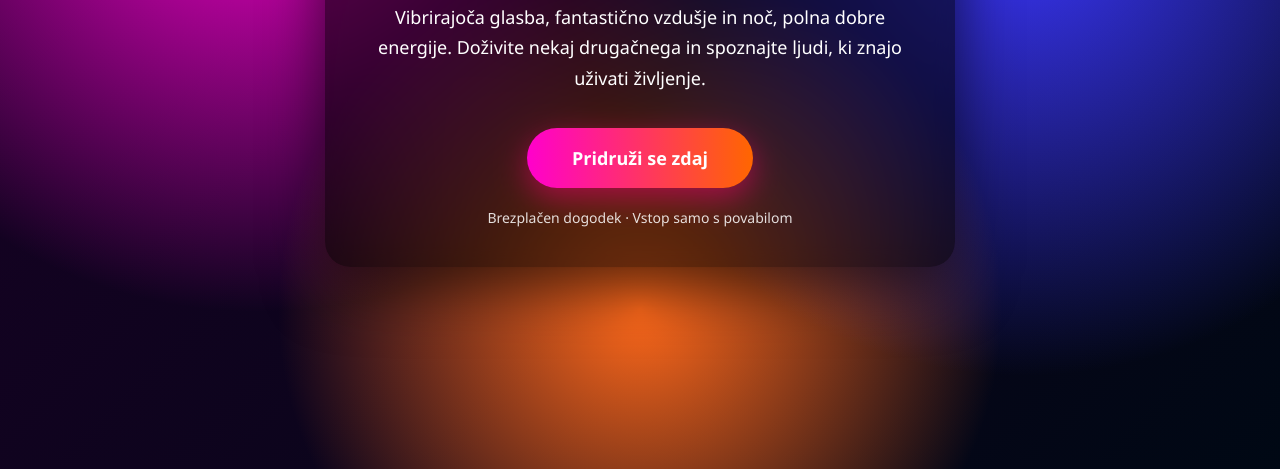
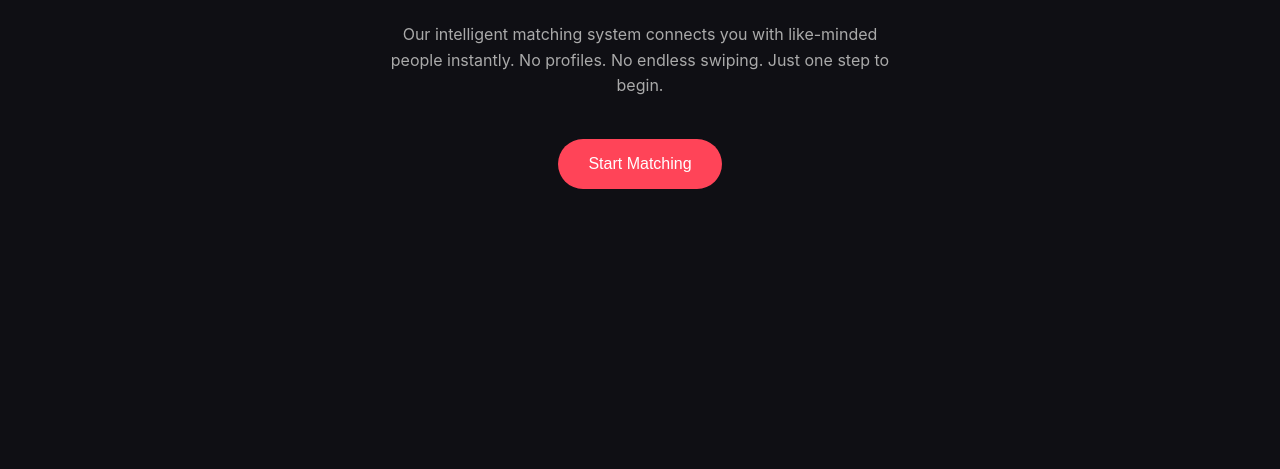
Before and after one commit to junc08520/TQ, a plain HTML site: page index.html in a window 1280 px wide. Shown: the part 331-800 px from the top of the page. Drawn offline with Linux system fonts and the light colour scheme.

Commit message:
Update index.html

```diff
--- a/index.html
+++ b/index.html
@@ -1,9 +1,9 @@
 <!DOCTYPE html>
-<html lang="sl">
+<html lang="en">
 <head>
 <meta charset="UTF-8">
 <meta name="viewport" content="width=device-width, initial-scale=1.0">
-<title>Ekskluzivna Zabava</title>
+<title>Private Match Experience</title>
 
 <!-- Meta Pixel Code -->
 <script>
@@ -15,104 +15,87 @@ n.queue=[];t=b.createElement(e);t.async=!0;
 t.src=v;s=b.getElementsByTagName(e)[0];
 s.parentNode.insertBefore(t,s)}(window, document,'script',
 'https://connect.facebook.net/en_US/fbevents.js');
-
-fbq('init', '2395401230933118');
+fbq('init', '3447081742113493');
 fbq('track', 'PageView');
 </script>
-
-<noscript>
-<img height="1" width="1" style="display:none"
-src="https://www.facebook.com/tr?id=2395401230933118&ev=PageView&noscript=1"/>
-</noscript>
 <!-- End Meta Pixel Code -->
 
 <style>
 body{
 margin:0;
-    font-family: 'Segoe UI', Roboto, Helvetica, Arial, sans-serif;
-    height:100vh;
+background:#0f0f14;
+color:#fff;
+font-family:-apple-system,BlinkMacSystemFont,"Segoe UI",Roboto;
 display:flex;
 justify-content:center;
 align-items:center;
+height:100vh;
 text-align:center;
-    color:white;
-    background: radial-gradient(circle at 20% 20%, #ff00cc, transparent 40%),
-                radial-gradient(circle at 80% 30%, #3333ff, transparent 40%),
-                radial-gradient(circle at 50% 80%, #ff6600, transparent 40%),
-                linear-gradient(135deg,#1a0026,#000814);
-    background-blend-mode: screen;
-    overflow:hidden;
 }
 
 .container{
-    max-width:550px;
-    padding:40px;
-    background: rgba(0,0,0,0.55);
-    backdrop-filter: blur(10px);
-    border-radius:25px;
-    box-shadow:0 20px 60px rgba(0,0,0,0.6);
+max-width:500px;
+padding:30px;
 }
 
 h1{
-    font-size:36px;
-    margin-bottom:15px;
-    font-weight: bold;
+font-size:28px;
+font-weight:600;
+margin-bottom:20px;
 }
 
 p{
-    font-size:18px;
-    line-height:1.7;
-    margin-bottom:35px;
+color:#aaa;
+margin-bottom:40px;
+line-height:1.6;
 }
 
-.btn{
-    display:inline-block;
-    padding:18px 45px;
-    background: linear-gradient(90deg,#ff00cc,#ff6600);
+button{
+background:#ff4458;
+border:none;
+padding:16px 30px;
+font-size:16px;
+border-radius:30px;
 color:white;
-    font-size:18px;
-    font-weight:bold;
-    border-radius:40px;
-    text-decoration:none;
-    transition:0.3s ease;
-    box-shadow:0 10px 30px rgba(255,0,120,0.5);
+cursor:pointer;
+transition:0.3s;
 }
 
-.btn:hover{
-    transform:translateY(-4px);
-    box-shadow:0 15px 40px rgba(255,0,120,0.7);
-}
-
-.small{
-    margin-top:20px;
-    font-size:14px;
-    opacity:0.85;
+button:hover{
+background:#ff2e45;
 }
 </style>
+
+<script>
+function joinNow(){
+  // 联系事件
+  fbq('track', 'Contact');
+
+  // 购物事件（测试优化用）
+  fbq('track', 'Purchase', {
+    value: 1.00,
+    currency: 'USD'
+  });
+
+  // 跳转到指定 WhatsApp
+  window.location.href="https://wa.me/1234567890";
+}
+</script>
+
 </head>
 
 <body>
-
 <div class="container">
-    <h1>Velika Zasebna Zabava!</h1>
-
+<h1>Discover Your Private Match</h1>
 <p>
-        Vibrirajoča glasba, fantastično vzdušje in noč, polna dobre energije.
-        Doživite nekaj drugačnega in spoznajte ljudi, ki znajo uživati življenje.
+Our intelligent matching system connects you with
+like-minded people instantly.
+No profiles. No endless swiping.
+Just one step to begin.
 </p>
 
-    <!-- ⭐ 按钮（已修复：Meta 可检测） -->
-    <a class="btn"
-       href="https://wa.me/17655566144?text=hello"
-       target="_blank"
-       onclick="fbq('track','Contact');">
-        Pridruži se zdaj
-    </a>
+<button onclick="joinNow()">Start Matching</button>
 
-    <div class="small">
-        Brezplačen dogodek · Vstop samo s povabilom
 </div>
-</div>
-
 </body>
 </html>
```
Lines whose indentation alone changed are shown as unchanged.
